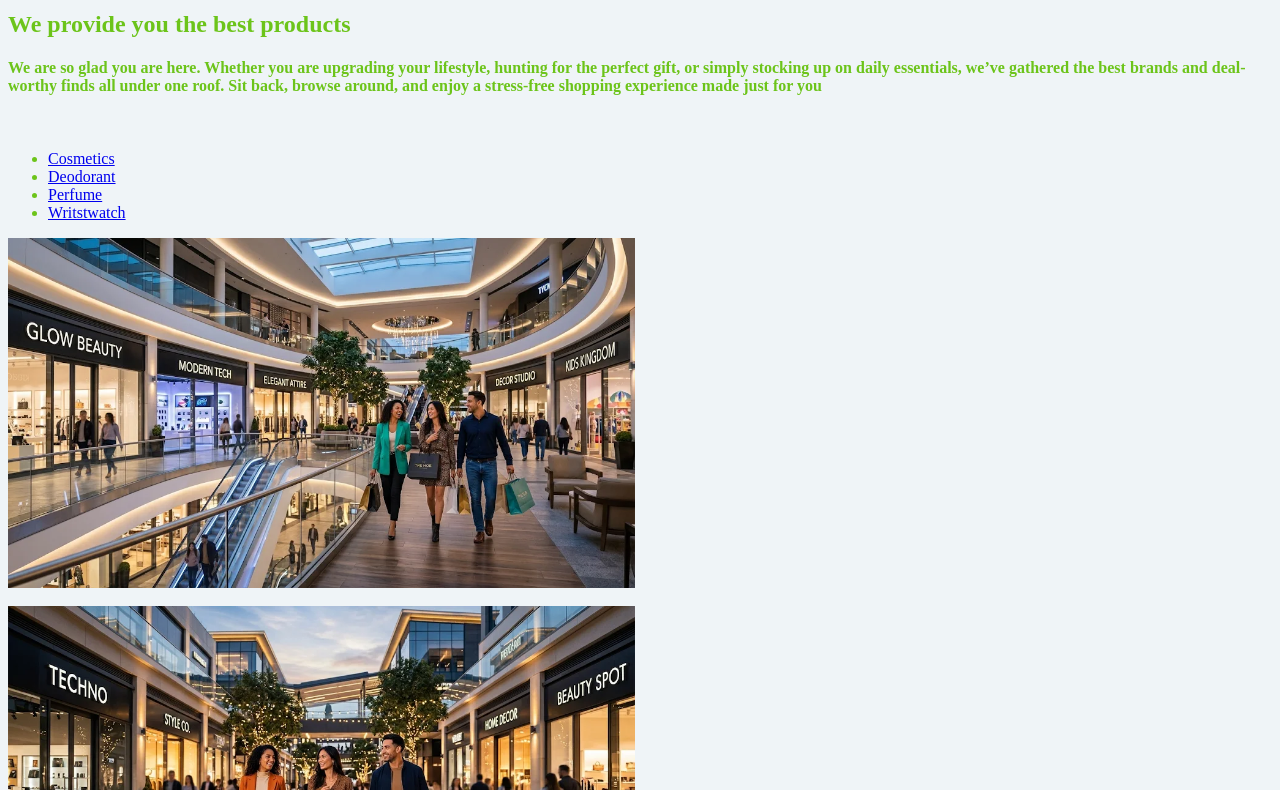
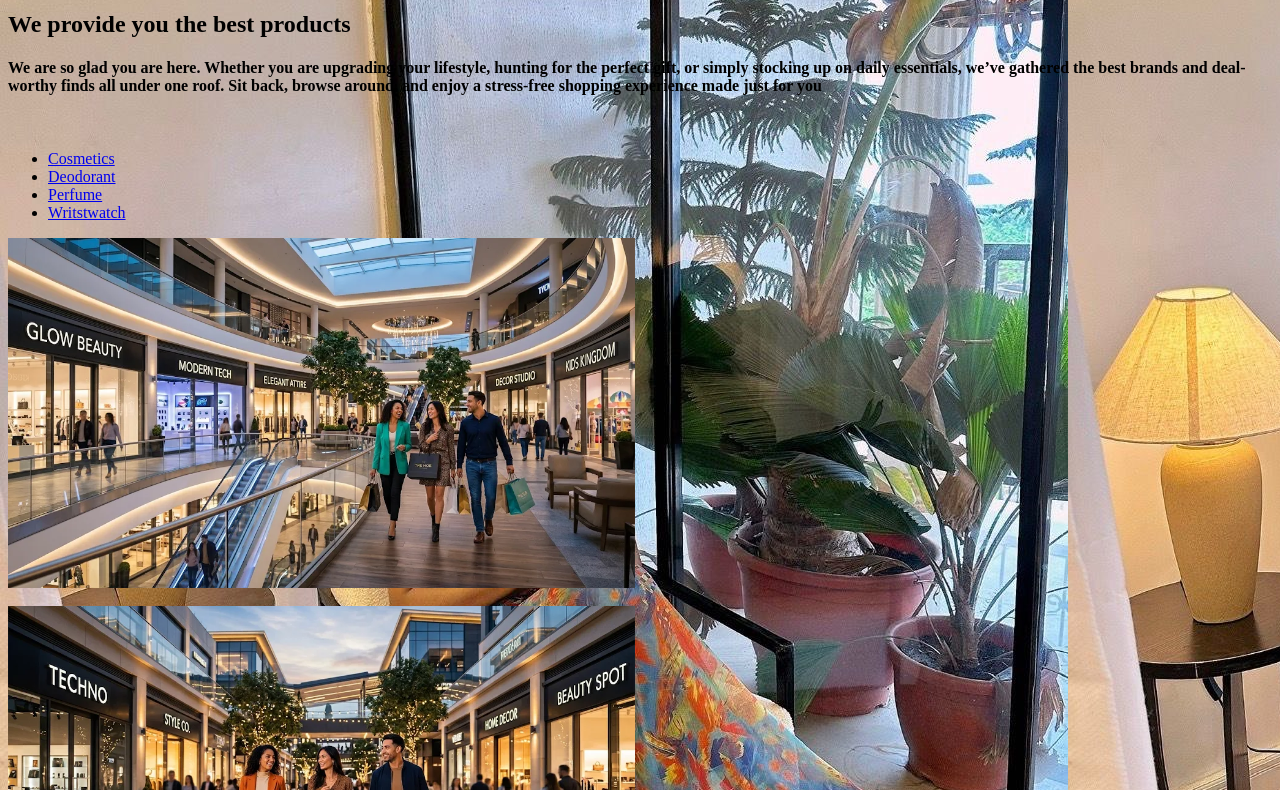
Before and after one commit to callmfelix181-afk/cosmetics-and-deodorant-shop, a plain HTML site: page index.html in a window 1280 px wide. Shown: the part 84-874 px from the top of the page. Drawn offline with Linux system fonts and the light colour scheme.

```diff
--- a/style.css
+++ b/style.css
@@ -1,5 +1,5 @@
-body{ background-color: rgb(239, 244, 247);
-    color: #6cc41a;
+body{ background-image:url('image/pix.jpg');
+
 }
 h1{color: rgb(55, 26, 184);
     text-align: left;
```
Also changed, not shown: image/pix.jpg (added).
